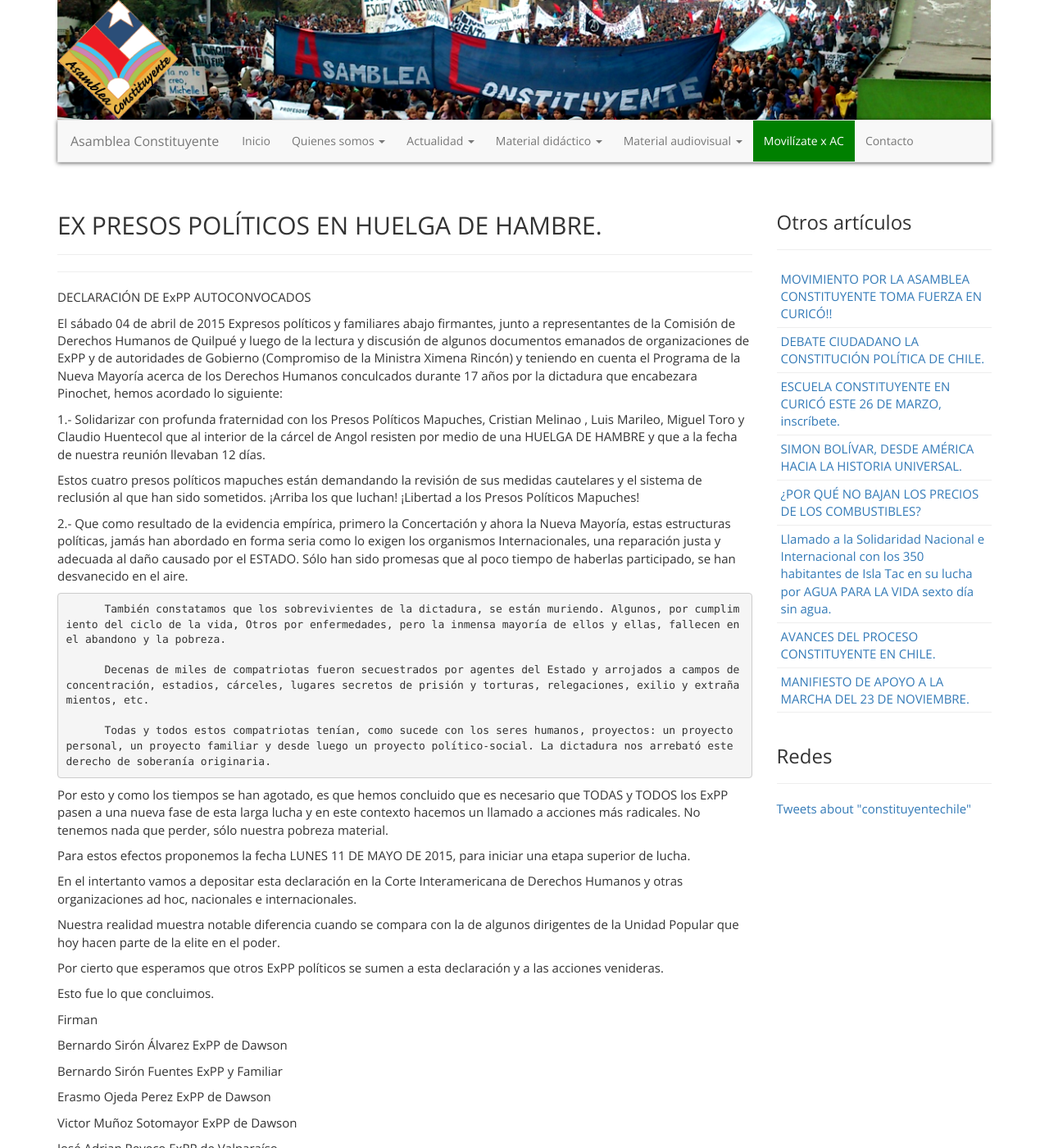
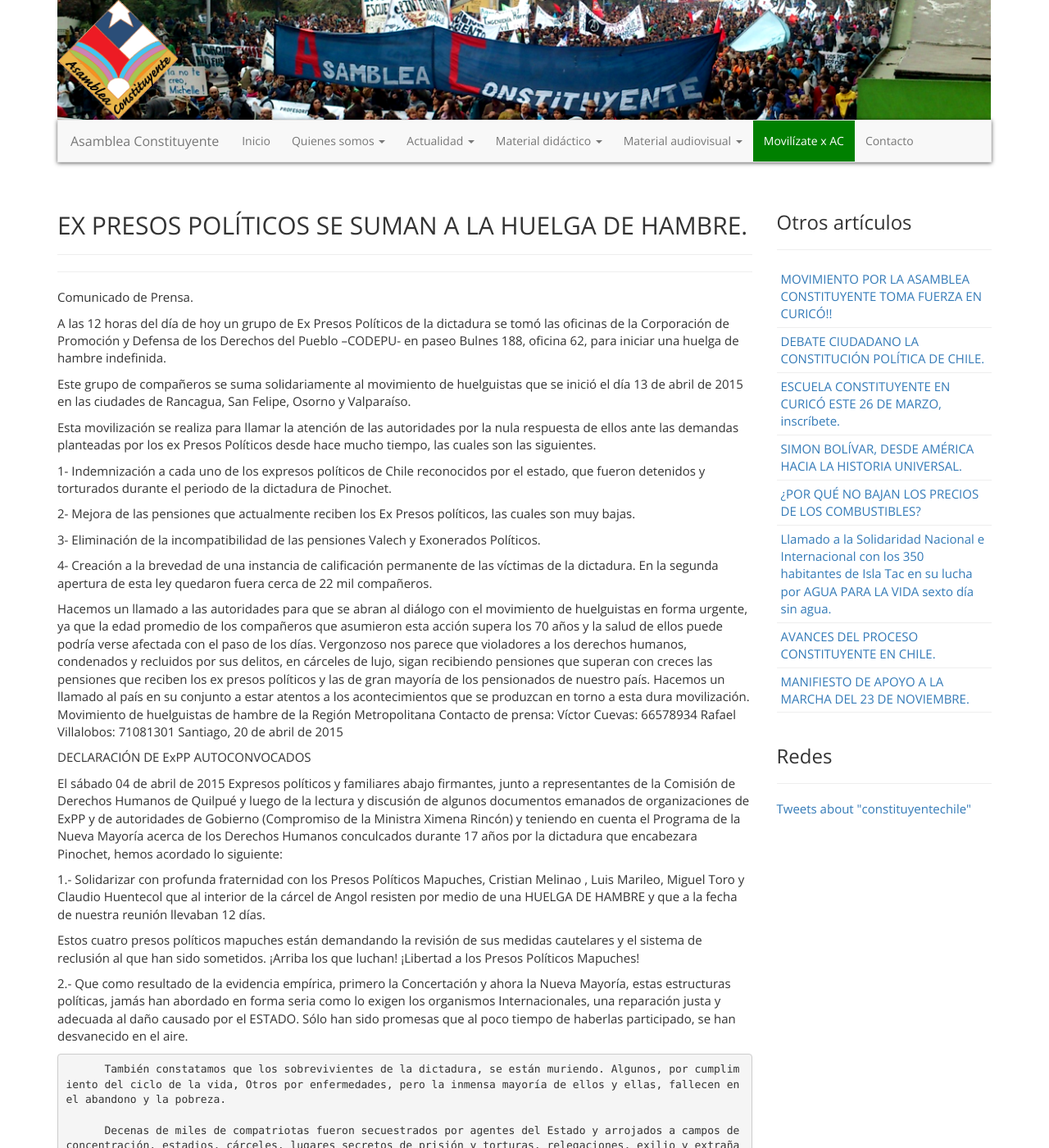
Before and after one commit to movac/movac.github.io, a Jekyll site: the page built from _posts/2015-04-16-ex-presos-politicos-huelga.md, in a window 1280 px wide and 1400 px high. Shown: the whole window at 82% size. Built offline with Jekyll 4.4.1, drawn with Linux system fonts in a browser that asks for light colours; nearby versions of some CDN libraries; Markdown is read by kramdown in place of the engine named in the settings; comment, search, counter and statistics services are not loaded.

Commit message:
Update 2015-04-16-ex-presos-politicos-huelga.md

```diff
--- a/_posts/2015-04-16-ex-presos-politicos-huelga.md
+++ b/_posts/2015-04-16-ex-presos-politicos-huelga.md
@@ -1,7 +1,7 @@
 ---
 permalink: "/noticias/escuela-ciudadana-asamblea-constituyente-curico.html"
 layout: article_entry
-title: EX PRESOS POLÍTICOS EN HUELGA DE HAMBRE.
+title: EX PRESOS POLÍTICOS SE SUMAN A LA HUELGA DE HAMBRE.
 categories:
   - noticias
   - portada
@@ -9,6 +9,30 @@ published: true
 image:
 youtube: http://img.eltipografo.cl/media/2015/04/Ex-presos-politicos-2.jpg
 ---
+Comunicado de Prensa.
+
+A las 12 horas del día de hoy un grupo de Ex Presos Políticos de la dictadura se tomó las oficinas de la Corporación de Promoción y Defensa de los Derechos del Pueblo –CODEPU- en paseo Bulnes 188, oficina 62, para iniciar una huelga de hambre indefinida.
+
+Este grupo de compañeros se suma solidariamente al movimiento de huelguistas que se inició el día 13 de abril de 2015 en las ciudades de Rancagua, San Felipe, Osorno y Valparaíso.
+
+Esta movilización se realiza  para llamar la atención de las autoridades por la nula respuesta de ellos ante las demandas planteadas por los ex Presos Políticos desde hace mucho tiempo, las cuales son las siguientes.
+
+1-    Indemnización a cada uno de los expresos políticos de Chile reconocidos por el estado, que fueron detenidos y torturados durante el periodo de la dictadura de Pinochet.
+
+2-    Mejora de las pensiones que actualmente reciben los  Ex Presos políticos, las cuales son muy bajas.
+
+3-    Eliminación de la incompatibilidad de las pensiones Valech y Exonerados Políticos.
+
+4-    Creación a la brevedad de una instancia de calificación permanente de las víctimas de la dictadura. En la segunda apertura de esta ley quedaron fuera cerca de 22 mil compañeros.
+
+Hacemos un llamado a las autoridades para que se abran al diálogo con el movimiento de huelguistas en forma urgente, ya que la edad promedio de los compañeros que asumieron esta acción supera los  70 años y la salud de ellos puede podría verse afectada con el paso de los días.
+Vergonzoso nos parece que violadores a los derechos humanos, condenados y recluidos por sus delitos, en cárceles de lujo, sigan recibiendo pensiones que superan con creces las pensiones que reciben los ex presos políticos y las de gran mayoría de los pensionados de nuestro país.
+Hacemos un llamado al país en su conjunto a estar atentos a los acontecimientos que se produzcan en torno a esta dura movilización.
+Movimiento de huelguistas de hambre  de la Región Metropolitana
+Contacto de prensa: Víctor Cuevas: 66578934
+Rafael Villalobos: 71081301
+Santiago, 20 de abril de 2015
+
 
 DECLARACIÓN DE ExPP AUTOCONVOCADOS
 
```
